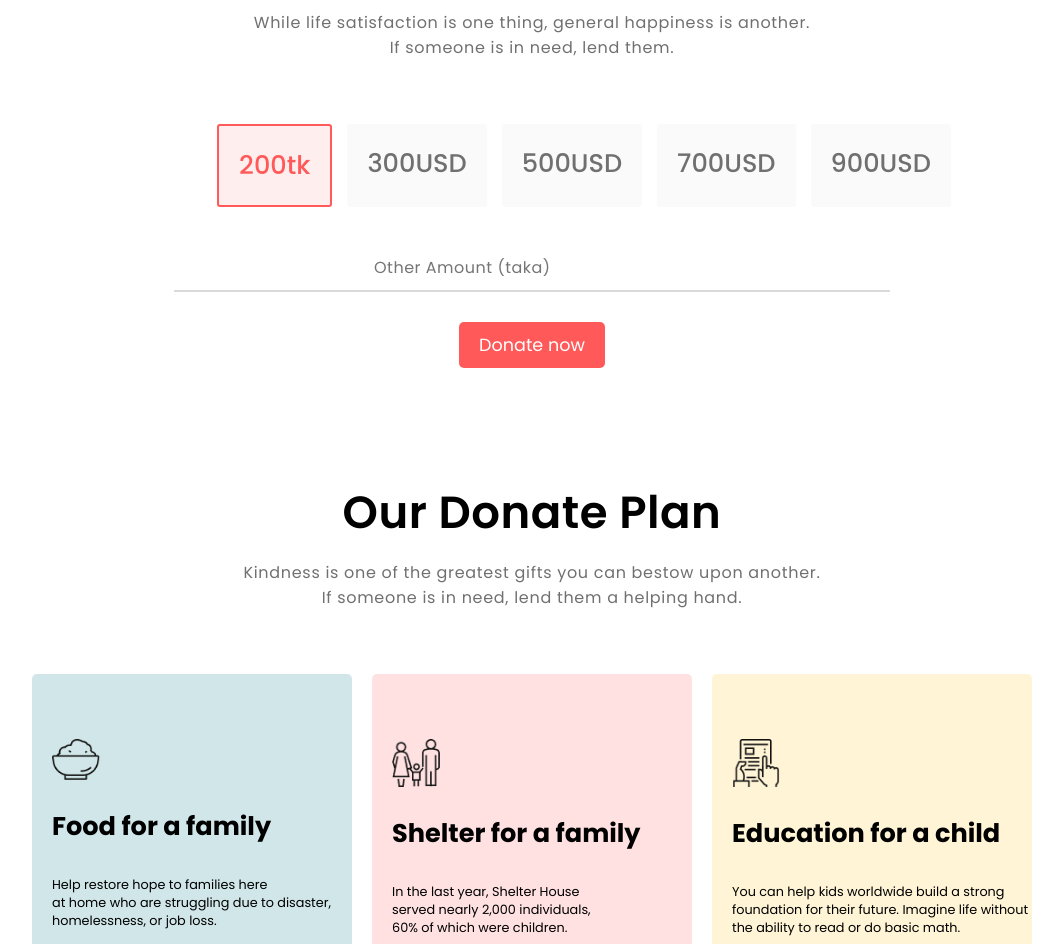
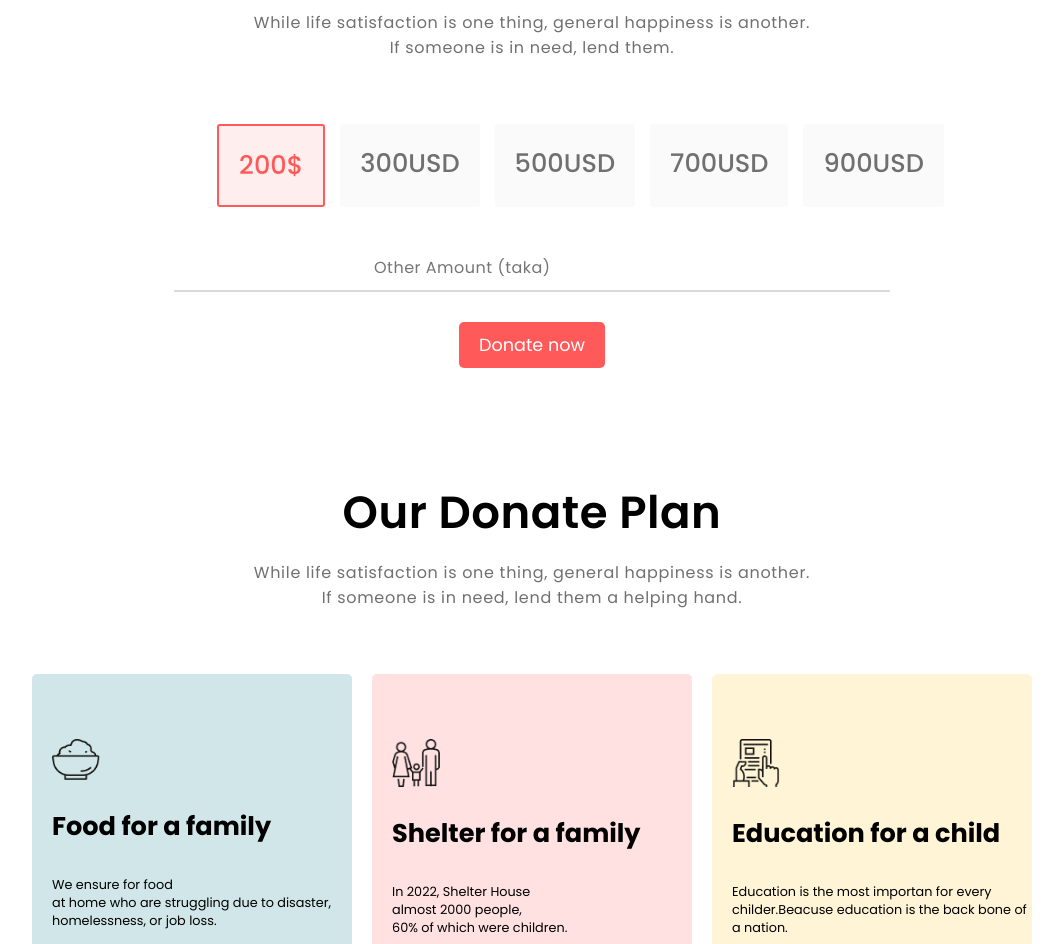
Before and after one commit to hossainta1/donate-today, a plain HTML site: page index.html in a window 1280 px wide. Shown: the part 808-1752 px from the top of the page, without its empty margins (108-1171 px from the left). Drawn offline with Linux system fonts and the light colour scheme.

Commit message:
-added rectangle

```diff
--- a/index.html
+++ b/index.html
@@ -23,7 +23,7 @@
         <h1>Donate Today</h1>
         <p>While life satisfaction is one thing, general happiness is another.<br> If someone is in need, lend them.</br></p>
         <div class="donate-amount">
-            <a type="active" id="active" href="#">200tk</a>
+            <a type="active" id="active" href="#">200$</a>
             <a href="#">300USD</a>
             <a href="#">500USD</a>
             <a href="#">700USD</a>
@@ -34,26 +34,24 @@
     </section>
     <section class="donation-plan">
         <h1>Our Donate Plan</h1>
-        <p>Kindness is one of the greatest gifts you can bestow upon another. <br> If someone is in need, lend them a
+        <p>While life satisfaction is one thing, general happiness is another. <br> If someone is in need, lend them a
             helping hand.</p>
         <div class="plan-category">
             <div class="food" id="first">
                 <img src="icons/food.png" alt="Food Icon">
                 <h2>Food for a family</h2>
-                <p>Help restore hope to families here<br> at home who are struggling due to disaster, <br>homelessness, or
+                <p>We ensure for food<br> at home who are struggling due to disaster, <br>homelessness, or
                     job loss.</p>
             </div>
             <div class="shelter">
                 <img src="icons/shelter.png" alt="shelter Icon">
                 <h2>Shelter for a family</h2>
-                <p>In the last year, Shelter House<br> served nearly 2,000 individuals,<br> 60% of which were children.</p>
+                <p>In 2022, Shelter House<br> almost 2000 people,<br> 60% of which were children.</p>
             </div>
             <div class="education">
                 <img src="icons/education.png" alt="education Icon">
                 <h2>Education for a child</h2>
-                <p>You can help kids worldwide build a strong foundation for their future. Imagine life without the ability
-                    to read or do basic math.
-                </p>
+                <p>Education is the most importan for every childer.Beacuse education is the back bone of a nation. </p>
             </div>
         </div>
     </section>
```
Also changed, not shown: images/Rectangle.png (added).
